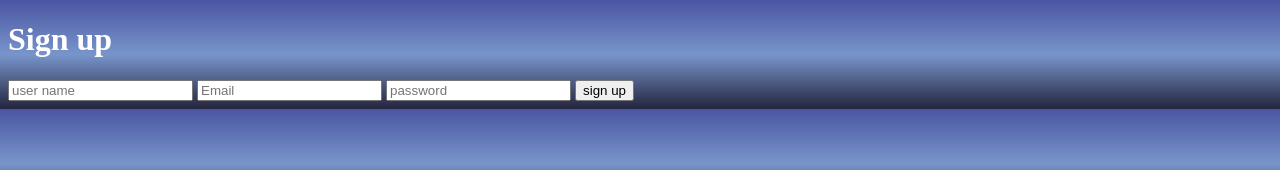
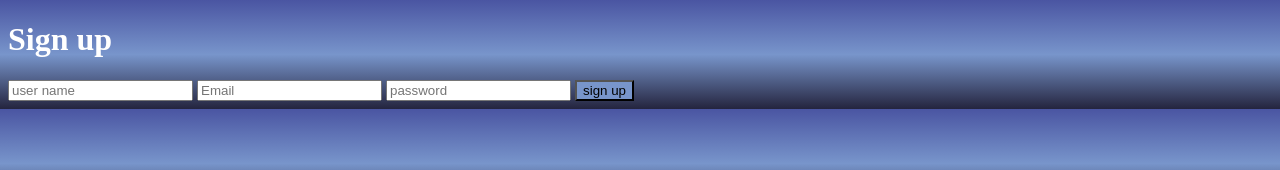
Before and after one commit to erfanmirjalili/project, a plain HTML site: page index.html in a window 1280 px wide. Shown: the top 170 px of the page. Drawn offline with Linux system fonts and the light colour scheme.

Commit message:
add button color

```diff
--- a/style.css
+++ b/style.css
@@ -4,3 +4,6 @@ body{
 h1{
     color: #ffffff;
 }
+button{
+    background: #7895cb;
+}
```
